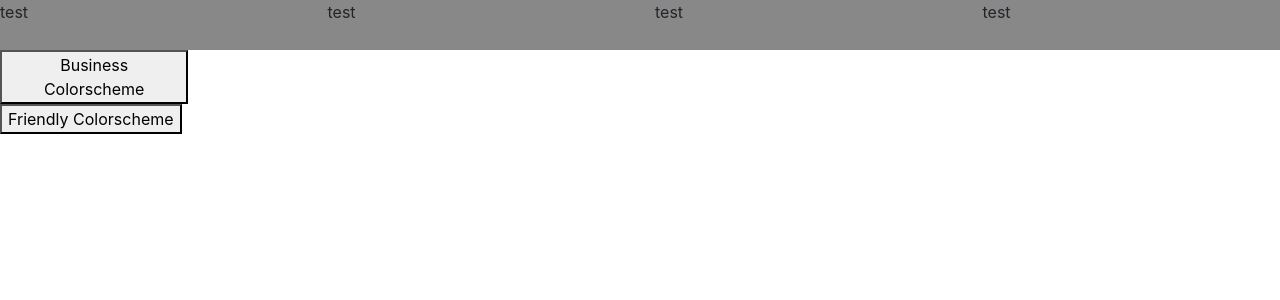
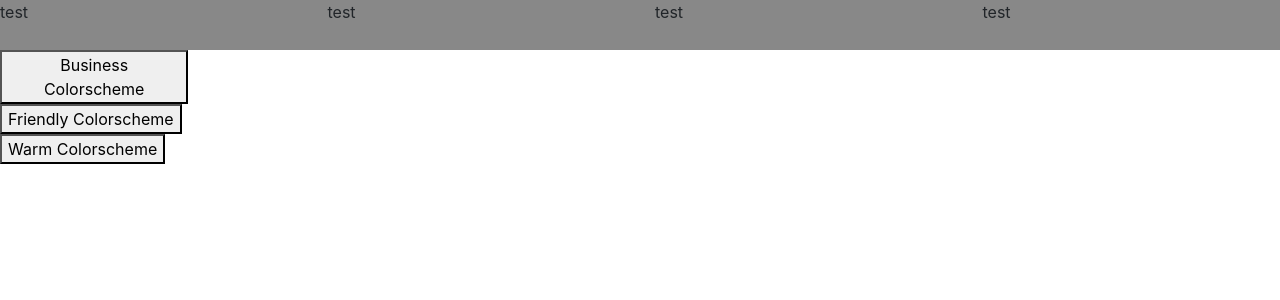
Before and after one commit to MarnixElling/Initiative, a PHP site: page /?id=1 in a window 1280 px wide. Shown: the top 300 px of the page. Run offline with PHP 8.4, Linux system fonts and the light colour scheme; tables that the repository leaves empty or names only in its code hold one stand-in row (values such as "Sample post"); some libraries are stand-ins or nearby versions; some web fonts are replaced.

Commit message:
Update index.php

```diff
--- a/index.php
+++ b/index.php
@@ -23,6 +23,7 @@
                 <div class="col-lg-2 col-md-3">
                     <a href="index.php?id=1"><button>Business Colorscheme</button></a>
                     <a href="index.php?id=2"><button>Friendly Colorscheme</button></a>
+                    <a href="index.php?id=3"><button>Warm Colorscheme</button></a>
                 </div>
             </div>
             <?php require('footer.php'); ?>
```
